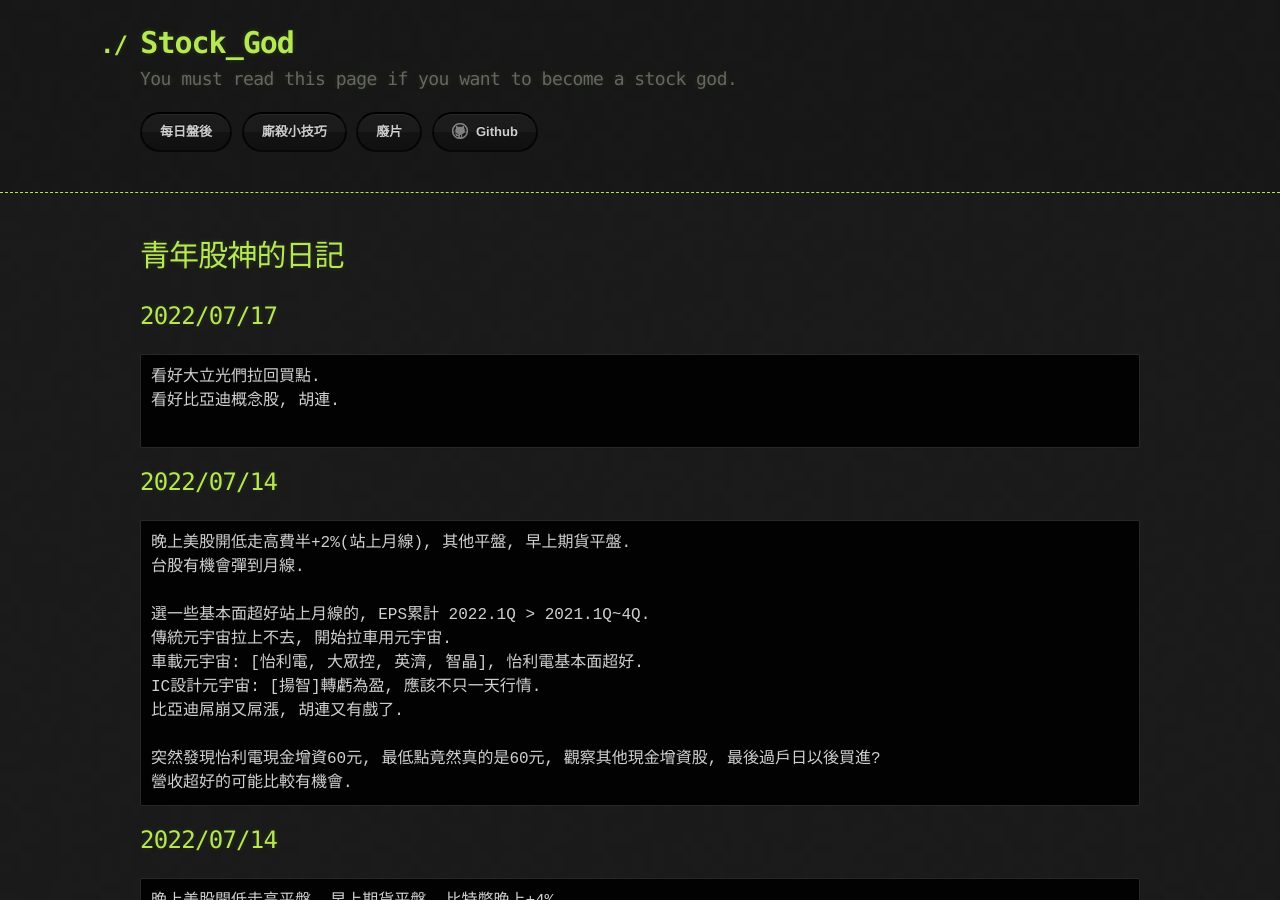
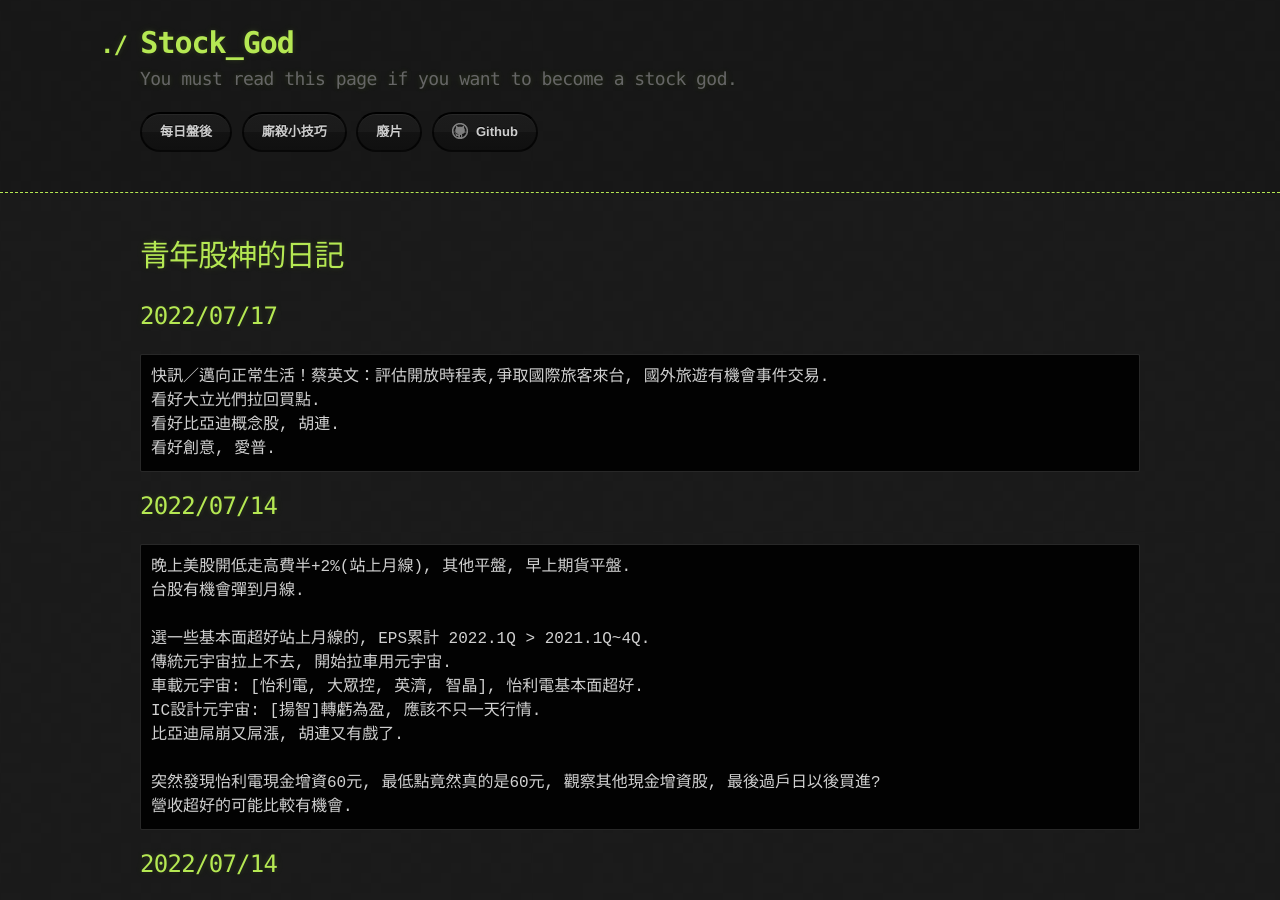
Before and after one commit to lepg5487/Stock_God, a Jekyll site: the page built from index.md, in a window 1280 px wide and 900 px high. Built offline with Jekyll 4.4.1, drawn with Linux system fonts in a browser that asks for light colours; our own code applies the rules of GitHub Pages for plain Markdown files.

Commit message:
Update index.md

````diff
--- a/index.md
+++ b/index.md
@@ -5,9 +5,10 @@ layout: testlayouts
 # 青年股神的日記
 ## 2022/07/17
 ```
+快訊／邁向正常生活！蔡英文：評估開放時程表,爭取國際旅客來台, 國外旅遊有機會事件交易.
 看好大立光們拉回買點.
 看好比亞迪概念股, 胡連.
-
+看好創意, 愛普.
 ```
 
 ## 2022/07/14
````
